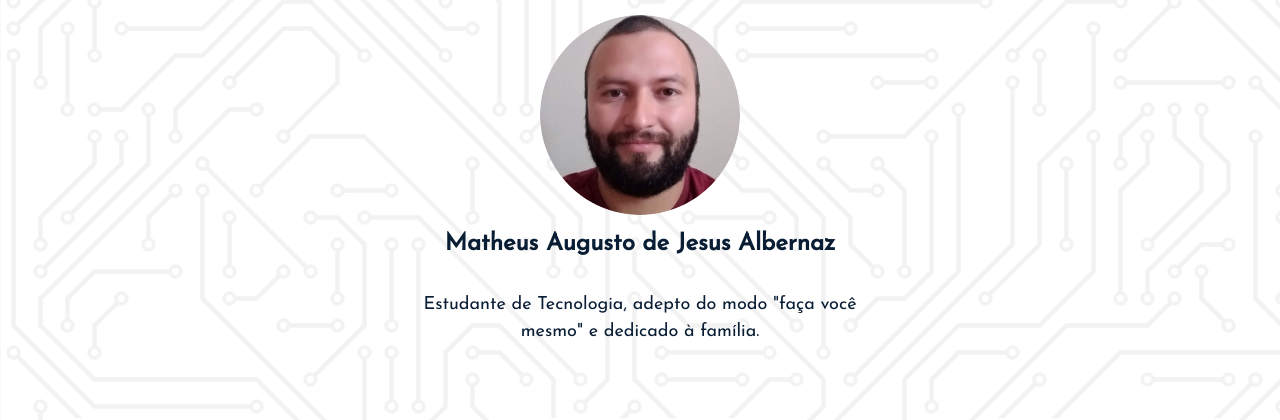
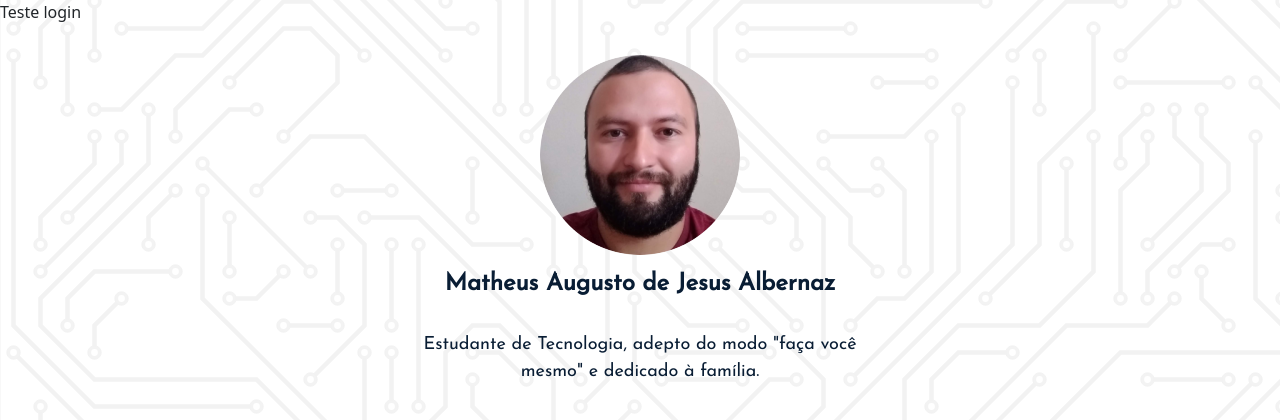
Before and after one commit to MatheusAJesus/repo_portifolio_design-digital, a Flask app: page / in a window 1280 px wide. Shown: the part 66-486 px from the top of the page. Run offline with Flask 2, Linux system fonts and the light colour scheme; some libraries are stand-ins or nearby versions.

Commit message:
Teste depois da reinstalação

```diff
--- a/templates/home.html
+++ b/templates/home.html
@@ -14,6 +14,8 @@
 				<a href="/" class="link"><img src="../static/images/logo.svg" alt="logo matheus albernaz"></a>
 			</nav>
 		</header>
+
+		<p>Teste login</p>
 		<main>
 			<section class="secao-1">
 				<img srcset='../static/images/foto_perfil_150.png 150w, ../static/images/foto_perfil_200.png 200w' sizes="(max-width: 600px) 150px, 200px" alt="foto-perfil">
```
